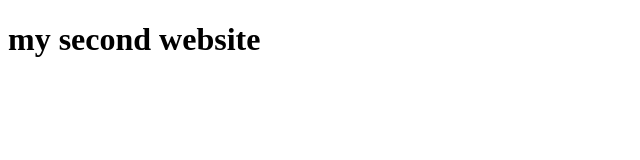
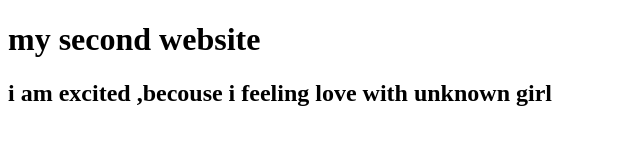
Before and after one commit to abdullahsarkar-a11y/my-second-website, a plain HTML site: page index.html in a window 1280 px wide. Shown: the whole page, without its empty margins (0-640 px from the left). Drawn offline with Linux system fonts and the light colour scheme.

Commit message:
feeling love

```diff
--- a/index.html
+++ b/index.html
@@ -7,5 +7,6 @@
 </head>
 <body>
     <h1>my second website</h1>
+    <h2>i am excited ,becouse i feeling love with unknown girl </h2>
 </body>
 </html>
```
